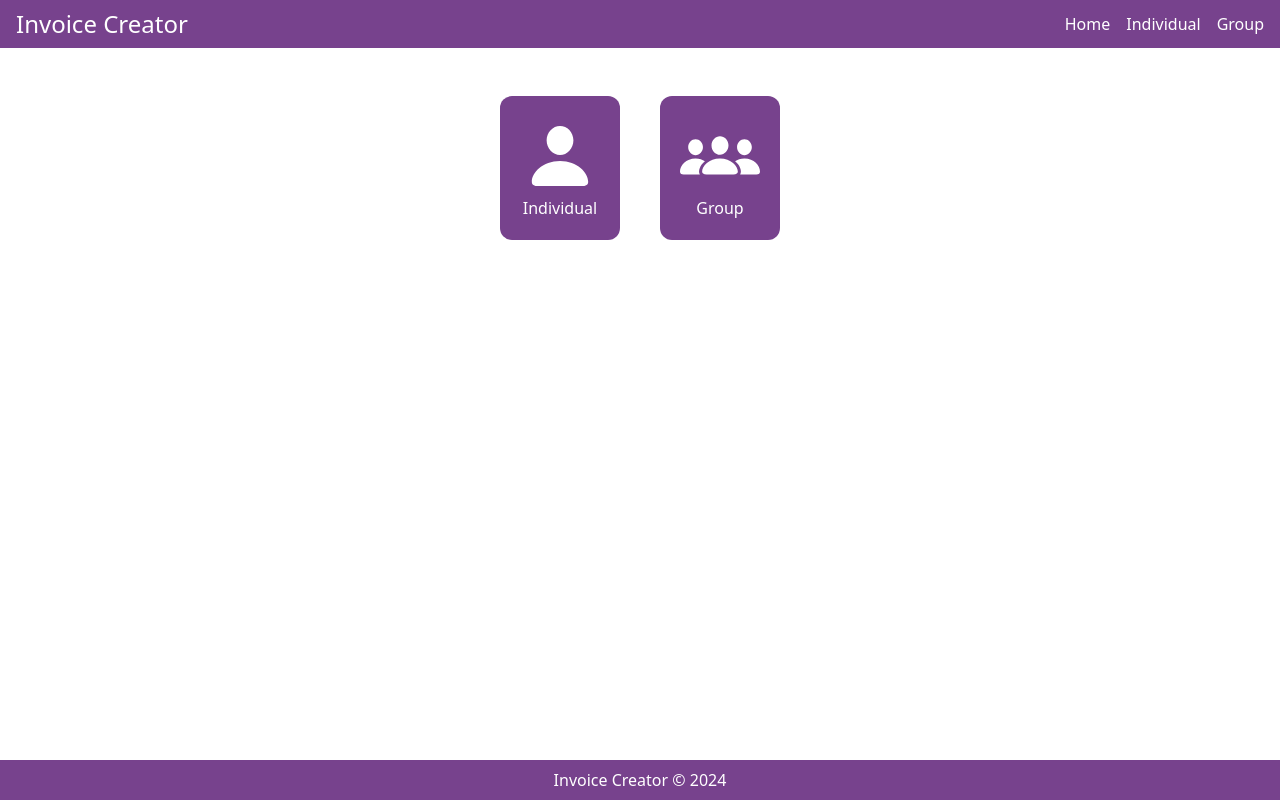
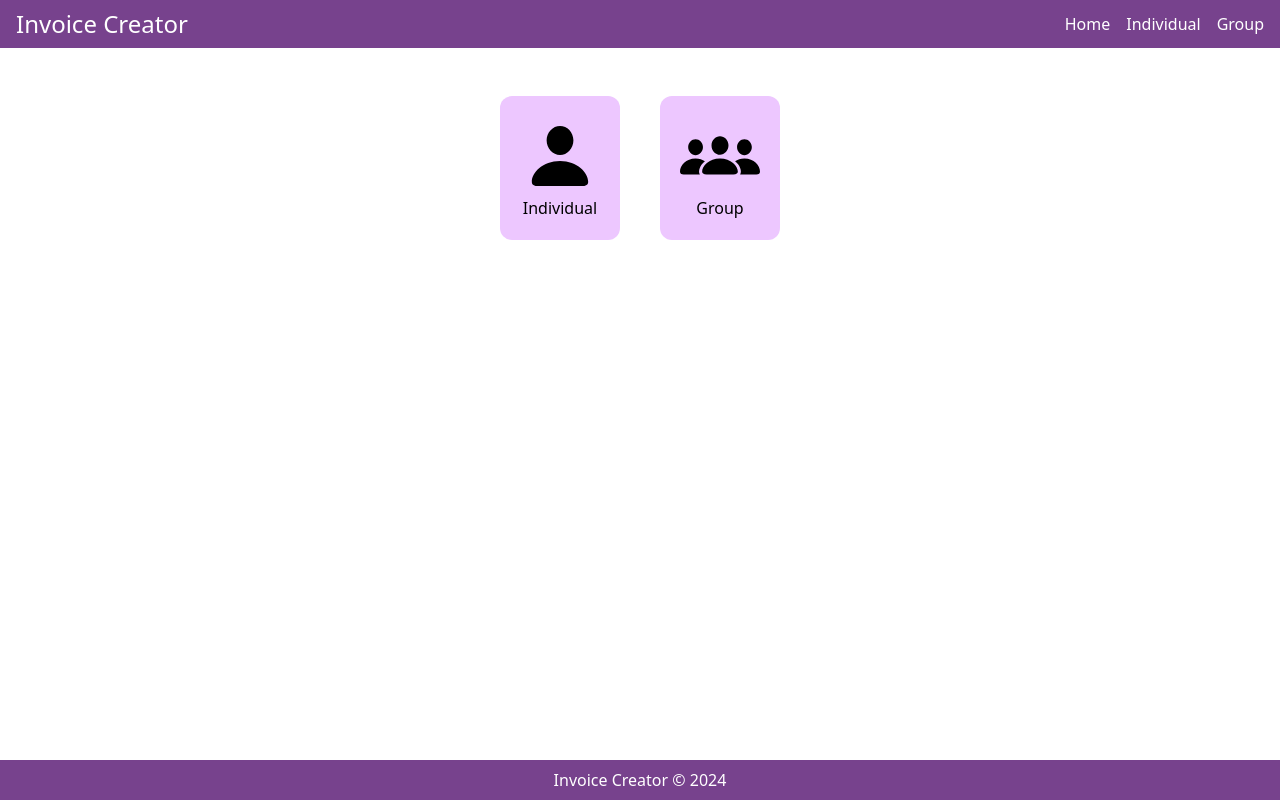
Before and after one commit to osamakashif/Frontend_Invoice_creator, a Next.js app: page / in a window 1280 px wide. Built offline with nearby package versions, Linux system fonts and the light colour scheme.

Commit message:
[style]: Tertiary colours.
Tertiary colours.

```diff
--- a/app/globals.css
+++ b/app/globals.css
@@ -5,8 +5,11 @@
 :root {
   --primary-background-colour: #ffffff;
   --primary-text-colour: #000000;
+  --primary-support-colour: #77428d;
   --secondary-background-colour: #77428d;
   --secondary-text-colour: #ffffff;
+  --tertiary-background-colour: #edc7ff;
+  --tertiary-text-colour: #242582;
 }
 
 @media (prefers-color-scheme: dark) {
@@ -15,6 +18,8 @@
     --primary-text-colour: #ffffff;
     --secondary-background-colour: #ffffff;
     --secondary-text-colour: #77428d;
+    --tertiary-background-colour: #5f2b75;
+    --tertiary-text-colour: #f8e644;
   }
 }
 
@@ -26,6 +31,15 @@ body {
 .secondary-colour {
   color: var(--secondary-text-colour);
   background-color: var(--secondary-background-colour);
+}
+
+.tertiary-colour {
+  background-color: var(--tertiary-background-colour);
+  color: var(--primary-text-colour);
+}
+
+.tertiary-colour:hover {
+  color: var(--tertiary-text-colour);
 }
 
 .inner-content {
--- a/app/page.tsx
+++ b/app/page.tsx
@@ -6,7 +6,7 @@ export default function Home() {
   return (
     <main className="flex justify-center">
       <button
-        className="secondary-colour p-5 rounded-xl mx-5"
+        className="tertiary-colour p-5 rounded-xl mx-5"
         type="button"
         onClick={() => router.push("/individual")}
       >
@@ -24,7 +24,7 @@ export default function Home() {
         <p>Individual</p>
       </button>
       <button
-        className="secondary-colour p-5 rounded-xl mx-5"
+        className="tertiary-colour p-5 rounded-xl mx-5"
         type="button"
         onClick={() => router.push("/group")}
       >
```
